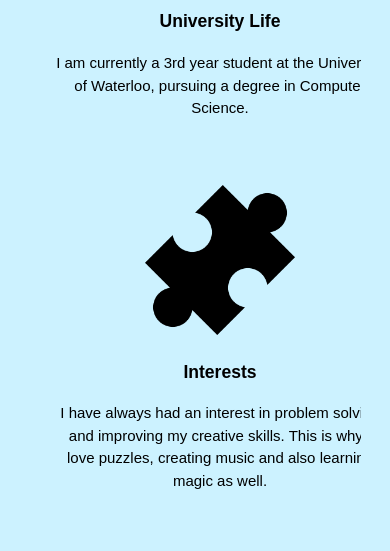
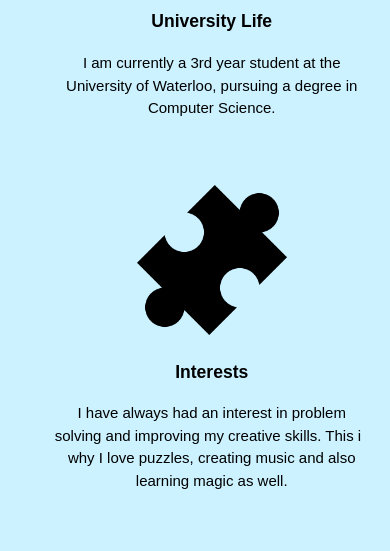
Before and after one commit to mathush08/mathush08.github.io, a plain HTML site: page index.html in a window 390 px wide. Shown: the part 859-1410 px from the top of the page. Drawn offline with Linux system fonts and the light colour scheme.

Commit message:
Editted mobile view of website

```diff
--- a/CSS code/style.css
+++ b/CSS code/style.css
@@ -277,10 +277,11 @@ footer{
 
 @media (max-width: 800px){
     header #my_brand, header nav, header li,
-    #boxes3 .box{
+    #boxes3 .box, #project,
+    #project .box, #project .box1, #project .box2, #project .box3{
         float: none;
         text-align: center;
-        width: 100%;
+        width: 95%;
     }
 
     header {
```
